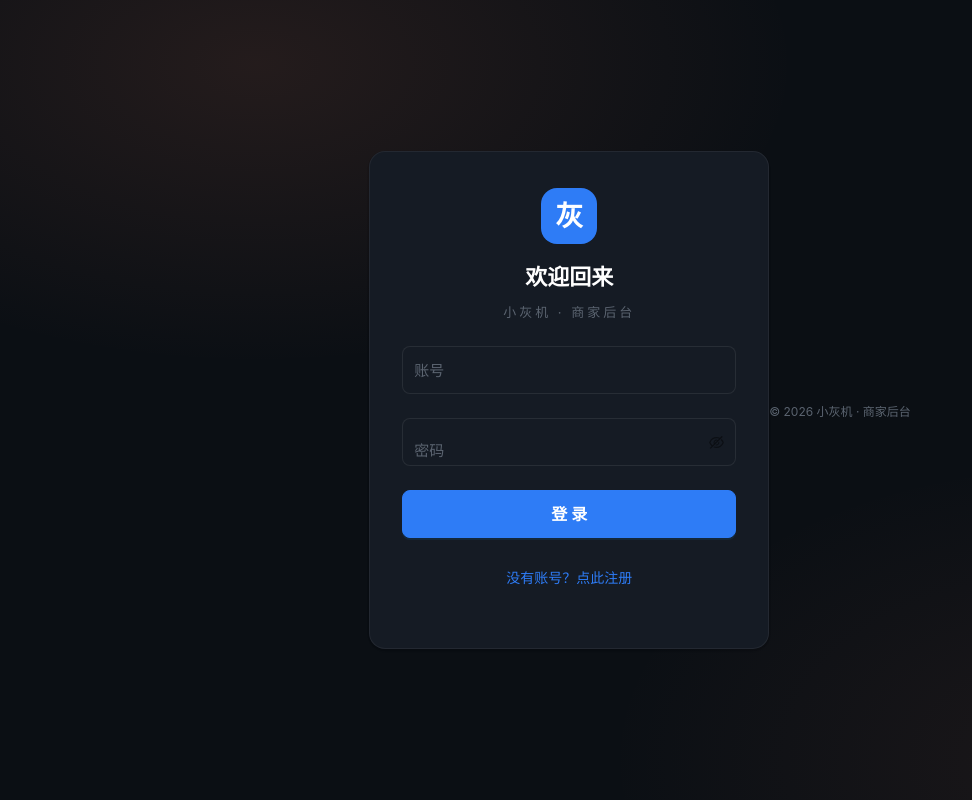
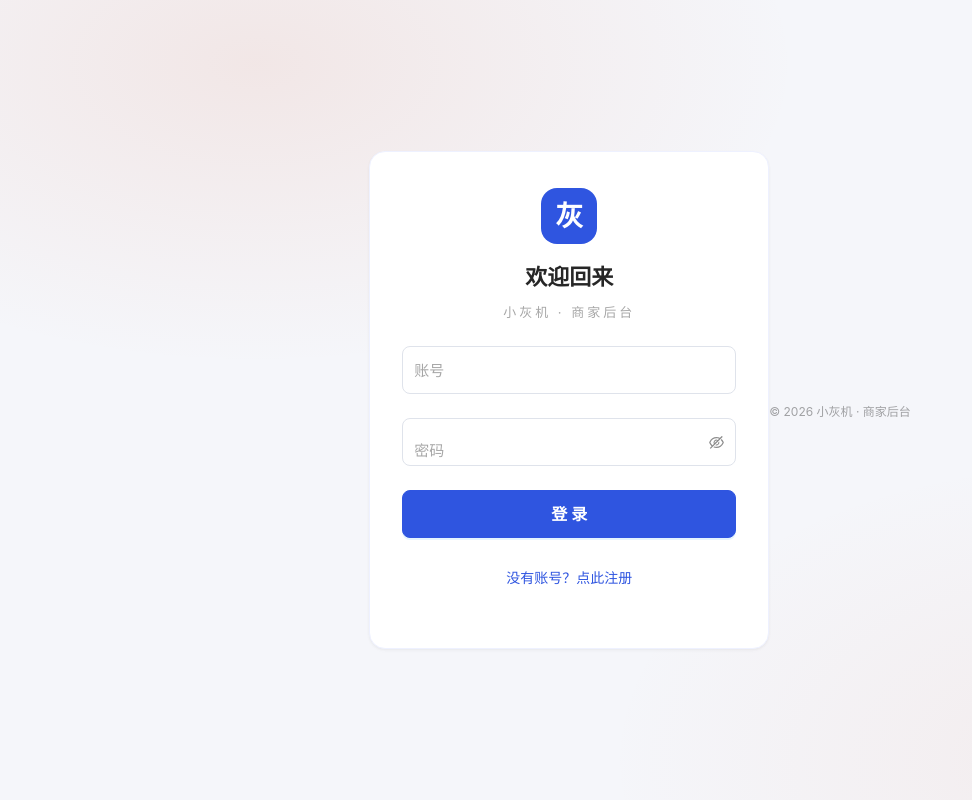
Before and after one commit to huabaiwan686-cloud/1, a Vue app in the folder frontend/: page /login in a window 1280 px wide. Shown: the whole page, without its empty margins (0-972 px from the left). Built offline with nearby package versions, Linux system fonts and the light colour scheme; no server answers.

Commit message:
UI 切换为 meiren.pro 浅色风格
- 主题：默认浅色，主色 #2f55e0（靛蓝），深色 #2546c4，浅底 #eef1ff
- 侧栏 190px 浅色，右边框 #dfe3eb
- 深色主题保留为 meiren 深色版
- 菜单 theme 改为 light

```diff
--- a/frontend/src/App.vue
+++ b/frontend/src/App.vue
@@ -6,7 +6,7 @@
       class="pro-sider"
       collapsible
       v-model:collapsed="collapsed"
-      width="200"
+      width="190"
       :trigger="null"
     >
       <div class="pro-logo" :class="{ collapsed }">
@@ -19,7 +19,7 @@
       <a-menu
         v-model:selectedKeys="selected"
         mode="inline"
-        theme="dark"
+        theme="light"
         @click="onMenu"
       >
         <template v-for="m in menus" :key="m.path">
@@ -38,8 +38,8 @@
         </span>
         <span class="pro-app-title">小灰机 · 商家后台</span>
         <div class="pro-header-right">
-          <a-button type="text" @click="toggleTheme" class="theme-btn" :title="theme === 'dark' ? '切换亮色' : '切换夜色'">
-            <bulb-outlined v-if="theme === 'dark'" />
+          <a-button type="text" @click="toggleTheme" class="theme-btn" :title="theme === 'light' ? '切换夜色' : '切换亮色'">
+            <bulb-outlined v-if="theme === 'light'" />
             <bulb-filled v-else />
           </a-button>
           <span class="pro-username">
@@ -93,7 +93,7 @@ const tabItems = [
   { path: '/admin/vip', title: '我的', icon: UserOutlined },
 ];
 // 主题切换：dark（默认）/ light，localStorage 持久化
-const theme = ref('dark');
+const theme = ref('light');
 try {
   const saved = localStorage.getItem('app_theme');
   if (saved === 'light' || saved === 'dark') theme.value = saved;
--- a/frontend/src/assets/theme.css
+++ b/frontend/src/assets/theme.css
@@ -1,28 +1,29 @@
 /* ============================================================
- * 小灰机聊手上架系统 1:1 复刻主题（原站深色）
- * 背景 #0B0F14 / 侧边栏顶栏 #0F141A / 卡片 #151B24
- * 主色蓝 #2E7CF6 / 文字 #FFFFFF/#8B94A1
+ * meiren.pro 风格浅色主题
+ * 主色 #2f55e0（靛蓝）/ 深色 #2546c4 / 浅底 #eef1ff
+ * 侧栏 190px 浅色，右边框 #dfe3eb
  * ============================================================ */
 
 :root {
-  --app-bg: #0B0F14;
-  --app-sider: #0F141A;
-  --app-topbar: #0F141A;
-  --app-btn-default: #1c2530;
-  --app-btn-default-hover: #243040;
-  --app-bg-soft: #0F141A;
-  --app-card: #151B24;
-  --app-card-hover: #1a2230;
-  --app-input: #151B24;
-  --app-border: rgba(255, 255, 255, 0.08);
-  --app-border-soft: rgba(255, 255, 255, 0.06);
-  --app-text: #FFFFFF;
-  --app-text-secondary: #8B94A1;
-  --app-text-tertiary: #5B6470;
-  --app-accent: #2E7CF6;
-  --app-accent-hover: #4a90f7;
-  --app-accent-soft: rgba(46, 124, 246, 0.14);
-  --app-hover-overlay: rgba(255, 255, 255, 0.06);
+  --app-bg: #f5f6fa;
+  --app-sider: #ffffff;
+  --app-topbar: #ffffff;
+  --app-sider-border: #dfe3eb;
+  --app-btn-default: #ffffff;
+  --app-btn-default-hover: #eef1ff;
+  --app-bg-soft: #ffffff;
+  --app-card: #ffffff;
+  --app-card-hover: #fafbff;
+  --app-input: #ffffff;
+  --app-border: #dfe3eb;
+  --app-border-soft: #eef1ff;
+  --app-text: rgba(0, 0, 0, 0.85);
+  --app-text-secondary: rgba(0, 0, 0, 0.55);
+  --app-text-tertiary: rgba(0, 0, 0, 0.35);
+  --app-accent: #2f55e0;
+  --app-accent-hover: #2546c4;
+  --app-accent-soft: #eef1ff;
+  --app-hover-overlay: rgba(47, 85, 224, 0.06);
   --app-radius-card: 12px;
   --app-radius-btn: 8px;
   --app-radius-input: 8px;
@@ -36,26 +37,27 @@
   --app-vip-gold: #E3B341;
 }
 
-/* ---------- 亮色主题 ---------- */
-[data-theme="light"] {
-  --app-bg: #f0f2f5;
-  --app-sider: #ffffff;
-  --app-topbar: #ffffff;
-  --app-btn-default: #ffffff;
-  --app-btn-default-hover: #f5f5f5;
-  --app-bg-soft: #ffffff;
-  --app-card: #ffffff;
-  --app-card-hover: #fafafa;
-  --app-input: #ffffff;
-  --app-border: #e8e8e8;
-  --app-border-soft: #f0f0f0;
-  --app-text: rgba(0, 0, 0, 0.85);
-  --app-text-secondary: rgba(0, 0, 0, 0.55);
-  --app-text-tertiary: rgba(0, 0, 0, 0.35);
-  --app-accent: #2E7CF6;
-  --app-accent-hover: #4a90f7;
-  --app-hover-overlay: rgba(0, 0, 0, 0.04);
-  --app-accent-soft: rgba(46, 124, 246, 0.1);
+/* ---------- 深色主题（meiren 深色版） ---------- */
+[data-theme="dark"] {
+  --app-bg: #0f1420;
+  --app-sider: #141a28;
+  --app-topbar: #141a28;
+  --app-sider-border: rgba(255, 255, 255, 0.08);
+  --app-btn-default: #1c2530;
+  --app-btn-default-hover: #243040;
+  --app-bg-soft: #141a28;
+  --app-card: #1a2233;
+  --app-card-hover: #212b40;
+  --app-input: #1a2233;
+  --app-border: rgba(255, 255, 255, 0.1);
+  --app-border-soft: rgba(255, 255, 255, 0.06);
+  --app-text: #FFFFFF;
+  --app-text-secondary: #8B94A1;
+  --app-text-tertiary: #5B6470;
+  --app-accent: #2f55e0;
+  --app-accent-hover: #4a6ff0;
+  --app-accent-soft: rgba(47, 85, 224, 0.2);
+  --app-hover-overlay: rgba(255, 255, 255, 0.06);
   --app-success: #22C55E;
   --app-danger: #F0435A;
   --app-warning: #F5A623;
```
